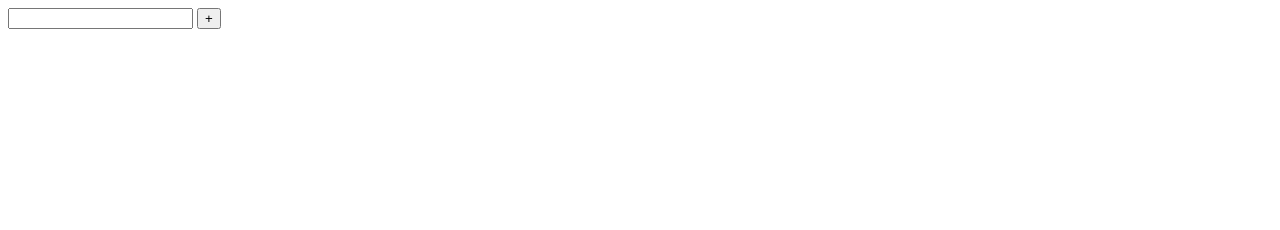
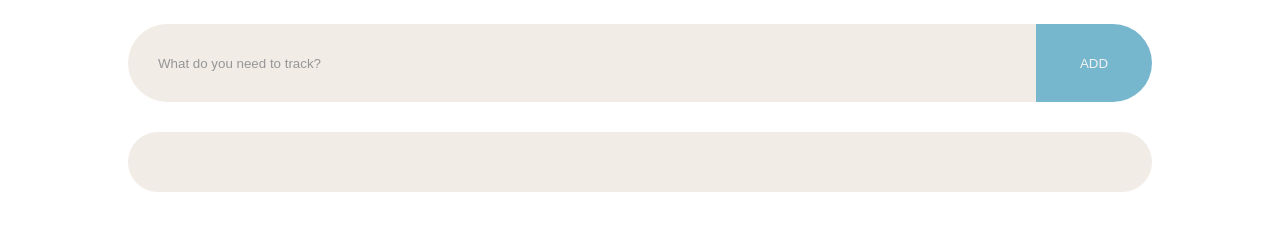
Before and after one commit to OksanaShpak/track-timer-2, a plain HTML site: page index.html in a window 1280 px wide. Drawn offline with Linux system fonts and the light colour scheme.

Commit message:
progress with styles

```diff
--- a/index.html
+++ b/index.html
@@ -10,14 +10,15 @@
 </head>
 
 <body>
-  <form action="javascript:" id="add-timer">
-    <input type="text" name="name">
-    <button>+</button>
-  </form>
+  <div class="container">
+    <form action="javascript:" id="add-timer" class="add-task">
+      <input type="text" name="name" class="add-task__input" placeholder="What do you need to track?">
+      <button class="add-task__btn" type="submit">ADD</button>
+    </form>
 
-  <ul class="timers">
-  </ul>
-
+    <ul class="timers">
+    </ul>
+  </div>
 </body>
 
 </html>
--- a/render.js
+++ b/render.js
@@ -19,10 +19,11 @@ function addTimerItem(timer) {
 
 function createTimerItem(timer) {
   const item = document.createElement('li');
+  item.classList.add("timers__item");
 
   item.innerHTML = `
-    <span>${timer.name}</span>
-    <span>${formatTime(Math.floor(timer.ms / 1000))}</span>
+    <span class="timers__item-time">${formatTime(Math.floor(timer.ms / 1000))}</span>
+    <span class="timers__item-task">${timer.name}</span>
     <button>${timer.isRunning ? 'Pause' : timer.ms ? 'Resume' : 'Start'}</button>
     <button>X</button>
     <button>Edit</button>
--- a/style.css
+++ b/style.css
@@ -2,6 +2,93 @@ ul {
   list-style: none;
 }
 
-li{
+li {
   margin-bottom: 12px;
 }
+
+input[type=text] {
+  -webkit-appearance: none;
+  -moz-appearance: none;
+  appearance: none;
+  border: 0px solid;
+}
+
+input:focus {
+  outline: none;
+}
+
+input::placeholder {
+  color: #969696;
+}
+
+.container {
+  padding: 16px;
+  width: 100%;
+  max-width: 1024px;
+  margin: 0 auto;
+  color: #323232;
+}
+
+.add-task {
+  display: flex;
+  align-items: center;
+  justify-content: space-between;
+  height: 78px;
+  border-radius: 50px;
+  overflow: hidden;
+  margin-bottom: 30px;
+}
+
+.add-task__input {
+  height: 100%;
+  width: 100%;
+  background-color: #F1ECE6;
+
+  padding: 16px 30px;
+}
+
+.add-task__btn {
+  background-color: #76B7CD;
+  color: #F3F3F3;
+  display: flex;
+  align-items: center;
+  justify-content: center;
+  border: none;
+  padding: 0;
+  cursor: pointer;
+  width: 140px;
+  height: 100%;
+}
+
+.timers {
+  background-color: #F1ECE6;
+  border-radius: 50px;
+  overflow: hidden;
+  padding: 30px;
+}
+
+.timers__item {
+  display: flex;
+  align-items: center;
+  justify-content: space-between;
+  padding: 20px 0;
+  border-bottom: 1px solid #76B7CD;
+}
+
+.timers__item-time {
+  max-width: 70px;
+  width: 100%;
+}
+
+.timers__item-task{
+  width: 100%;
+}
+
+.timers__item-btns {
+  max-width: 140px;
+  width: 100%;
+  display: flex;
+  align-items: center;
+  justify-content: flex-end;
+
+}
```
